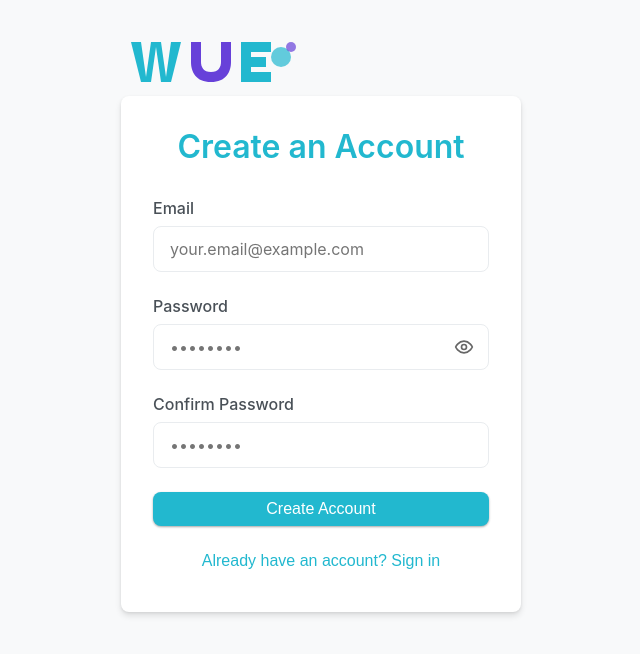
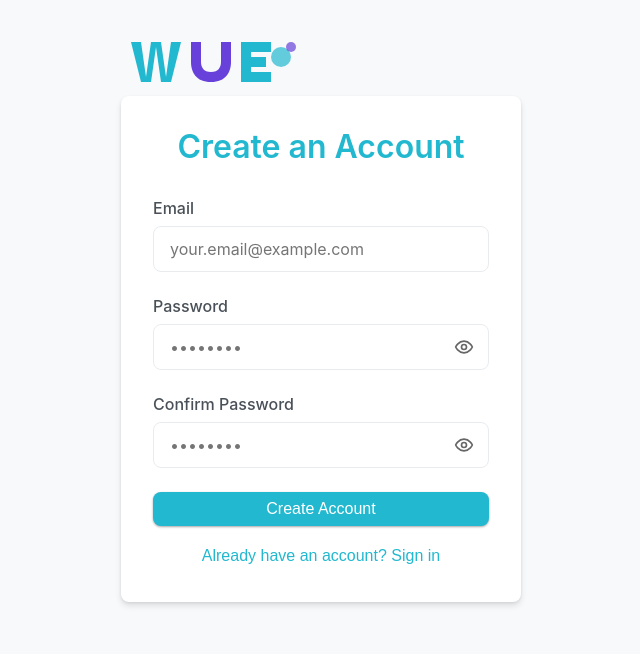
Before and after one commit to DRBATA/prepah, a React (Vite) app: page / in a window 1280 px wide. Both pictures are taken after a click on the button "Need an account? Sign up". Shown: the top 654 px of the page, without its empty margins (319-959 px from the left). Built offline with nearby package versions, Linux system fonts and the light colour scheme.

Commit message:
Add password reset functionality and eye icon for confirm password

```diff
--- a/src/App.tsx
+++ b/src/App.tsx
@@ -31,6 +31,8 @@ function App() {
   const [confirmPassword, setConfirmPassword] = useState('')
   const [showPassword, setShowPassword] = useState(false)
   const [isRegistering, setIsRegistering] = useState(false)
+  const [isResetting, setIsResetting] = useState(false)
+  const [resetSent, setResetSent] = useState(false)
   const [user, setUser] = useState<any>(null)
   const [session, setSession] = useState<any>(null)
   const [resetSession, setResetSession] = useState(false)
@@ -184,7 +186,46 @@ function App() {
   // Toggle between login and registration forms
   const toggleAuthMode = () => {
     setIsRegistering(!isRegistering)
+    setIsResetting(false)
+    setResetSent(false)
     setLoginError('')
+  }
+
+  // Toggle password reset mode
+  const toggleResetMode = () => {
+    setIsResetting(!isResetting)
+    setIsRegistering(false)
+    setResetSent(false)
+    setLoginError('')
+  }
+
+  // Handle password reset
+  const handleResetPassword = async (e: React.FormEvent) => {
+    e.preventDefault()
+
+    if (!email) {
+      setLoginError('Please enter your email address')
+      return
+    }
+
+    try {
+      setLoading(true)
+      setLoginError('')
+
+      const { error } = await supabase.auth.resetPasswordForEmail(email, {
+        redirectTo: window.location.origin,
+      })
+
+      if (error) {
+        throw error
+      }
+
+      setResetSent(true)
+    } catch (error: any) {
+      setLoginError(error.message || 'Failed to send reset email')
+    } finally {
+      setLoading(false)
+    }
   }
 
   // Handle logout
@@ -257,7 +298,9 @@ function App() {
         <div className="auth-container">
           <WaterBarLogo />
           <div className="card auth-card">
-            <h2 className="auth-title">{isRegistering ? 'Create an Account' : 'Login to The Water Bar'}</h2>
+            <h2 className="auth-title">
+              {isRegistering ? 'Create an Account' : isResetting ? 'Reset Password' : 'Login to The Water Bar'}
+            </h2>
 
             {loginError && (
               <div className="error-message" style={{ color: 'var(--error)', marginBottom: '1rem', textAlign: 'center' }}>
@@ -265,7 +308,13 @@ function App() {
               </div>
             )}
 
-            <form onSubmit={isRegistering ? handleRegistration : handleLogin}>
+            {resetSent && (
+              <div className="success-message" style={{ color: 'var(--success, #28a745)', marginBottom: '1rem', textAlign: 'center' }}>
+                Password reset email sent! Check your inbox.
+              </div>
+            )}
+
+            <form onSubmit={isRegistering ? handleRegistration : isResetting ? handleResetPassword : handleLogin}>
               <div className="form-group">
                 <label htmlFor="email">Email</label>
                 <input
@@ -278,6 +327,7 @@ function App() {
                 />
               </div>
 
+              {!isResetting && (
                 <div className="form-group">
                   <label htmlFor="password">Password</label>
                   <div className="password-input-container" style={{ position: 'relative' }}>
@@ -321,6 +371,7 @@ function App() {
                     </button>
                   </div>
                 </div>
+              )}
 
               {isRegistering && (
                 <div className="form-group">
@@ -334,6 +385,36 @@ function App() {
                       placeholder="••••••••"
                       disabled={loading}
                     />
+                    <button
+                      type="button"
+                      className="password-toggle"
+                      onClick={() => setShowPassword(!showPassword)}
+                      style={{
+                        position: 'absolute',
+                        right: '10px',
+                        top: '50%',
+                        transform: 'translateY(-50%)',
+                        background: 'none',
+                        border: 'none',
+                        cursor: 'pointer',
+                        padding: '5px',
+                        boxShadow: 'none',
+                        color: '#666'
+                      }}
+                    >
+                      {showPassword ? (
+                        <svg width="20" height="20" viewBox="0 0 24 24" fill="none" xmlns="http://www.w3.org/2000/svg">
+                          <path d="M2 12C2 12 5 5 12 5C19 5 22 12 22 12C22 12 19 19 12 19C5 19 2 12 2 12Z" stroke="currentColor" strokeWidth="2" strokeLinecap="round" strokeLinejoin="round"/>
+                          <path d="M12 15C13.6569 15 15 13.6569 15 12C15 10.3431 13.6569 9 12 9C10.3431 9 9 10.3431 9 12C9 13.6569 10.3431 15 12 15Z" stroke="currentColor" strokeWidth="2" strokeLinecap="round" strokeLinejoin="round"/>
+                          <path d="M3 3L21 21" stroke="currentColor" strokeWidth="2" strokeLinecap="round" strokeLinejoin="round"/>
+                        </svg>
+                      ) : (
+                        <svg width="20" height="20" viewBox="0 0 24 24" fill="none" xmlns="http://www.w3.org/2000/svg">
+                          <path d="M2 12C2 12 5 5 12 5C19 5 22 12 22 12C22 12 19 19 12 19C5 19 2 12 2 12Z" stroke="currentColor" strokeWidth="2" strokeLinecap="round" strokeLinejoin="round"/>
+                          <path d="M12 15C13.6569 15 15 13.6569 15 12C15 10.3431 13.6569 9 12 9C10.3431 9 9 10.3431 9 12C9 13.6569 10.3431 15 12 15Z" stroke="currentColor" strokeWidth="2" strokeLinecap="round" strokeLinejoin="round"/>
+                        </svg>
+                      )}
+                    </button>
                   </div>
                 </div>
               )}
@@ -344,20 +425,33 @@ function App() {
                 style={{ width: '100%', marginBottom: '1rem' }}
               >
                 {loading ?
-                  (isRegistering ? 'Creating Account...' : 'Signing In...') :
-                  (isRegistering ? 'Create Account' : 'Sign In')
+                  (isRegistering ? 'Creating Account...' : isResetting ? 'Sending Reset Link...' : 'Signing In...') :
+                  (isRegistering ? 'Create Account' : isResetting ? 'Send Reset Link' : 'Sign In')
                 }
               </button>
 
-              <div style={{ textAlign: 'center' }}>
+              <div style={{ textAlign: 'center', display: 'flex', flexDirection: 'column', gap: '0.5rem' }}>
+                {!isResetting && (
                   <button
                     type="button"
                     onClick={toggleAuthMode}
                     className="text"
-                  style={{ boxShadow: 'none', padding: '10px' }}
+                    style={{ boxShadow: 'none', padding: '5px' }}
                   >
                     {isRegistering ? 'Already have an account? Sign in' : 'Need an account? Sign up'}
                   </button>
+                )}
+
+                {!isRegistering && (
+                  <button
+                    type="button"
+                    onClick={toggleResetMode}
+                    className="text"
+                    style={{ boxShadow: 'none', padding: '5px' }}
+                  >
+                    {isResetting ? 'Back to Login' : 'Forgot password?'}
+                  </button>
+                )}
               </div>
             </form>
           </div>
```
Lines whose indentation alone changed are shown as unchanged.
